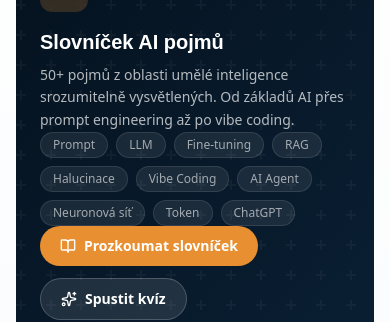
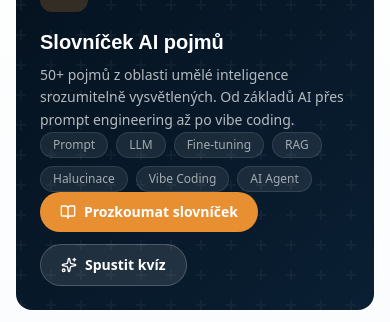
Before and after one commit to FilipObornik/personal-web, a Next.js app: page / in a window 390 px wide. Shown: the part 7220-7542 px from the top of the page. Built offline with nearby package versions, Linux system fonts and the light colour scheme; no server answers; a web font is replaced by a local one.

Commit message:
Skrýt poslední 3 chipy slovníčku na mobilu pro zalamování na 2 řádky
Chipy "Neuronová síť", "Token" a "ChatGPT" jsou skryté na malých
obrazovkách (< sm), aby se výčet pojmů vešel do 2 řádků místo 3.

https://claude.ai/code/session_013yapPaox2DpzTEgjxCHQER

```diff
--- a/src/components/sections/FreeResources.tsx
+++ b/src/components/sections/FreeResources.tsx
@@ -209,8 +209,8 @@ export default function FreeResources({ spotifyEmbedUrl }: { spotifyEmbedUrl: st
                 {/* Sample terms */}
                 <div className="flex-1 flex items-center">
                   <div className="flex flex-wrap gap-2">
-                    {["Prompt", "LLM", "Fine-tuning", "RAG", "Halucinace", "Vibe Coding", "AI Agent", "Neuronová síť", "Token", "ChatGPT"].map((term) => (
-                      <span key={term} className="px-3 py-1 bg-white/8 text-white/60 text-xs rounded-full border border-white/10">
+                    {["Prompt", "LLM", "Fine-tuning", "RAG", "Halucinace", "Vibe Coding", "AI Agent", "Neuronová síť", "Token", "ChatGPT"].map((term, index) => (
+                      <span key={term} className={`px-3 py-1 bg-white/8 text-white/60 text-xs rounded-full border border-white/10${index >= 7 ? " hidden sm:inline-block" : ""}`}>
                         {term}
                       </span>
                     ))}
```
